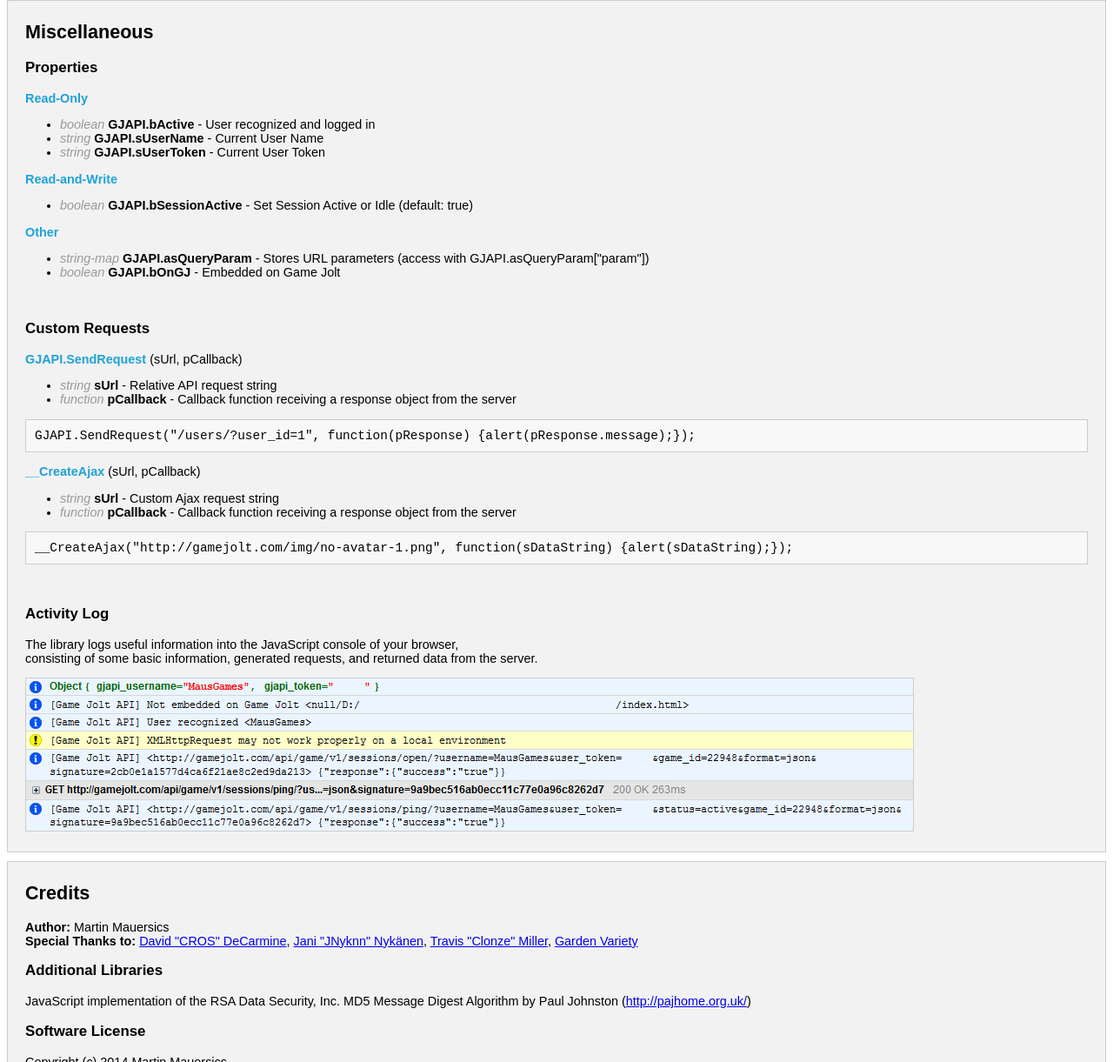
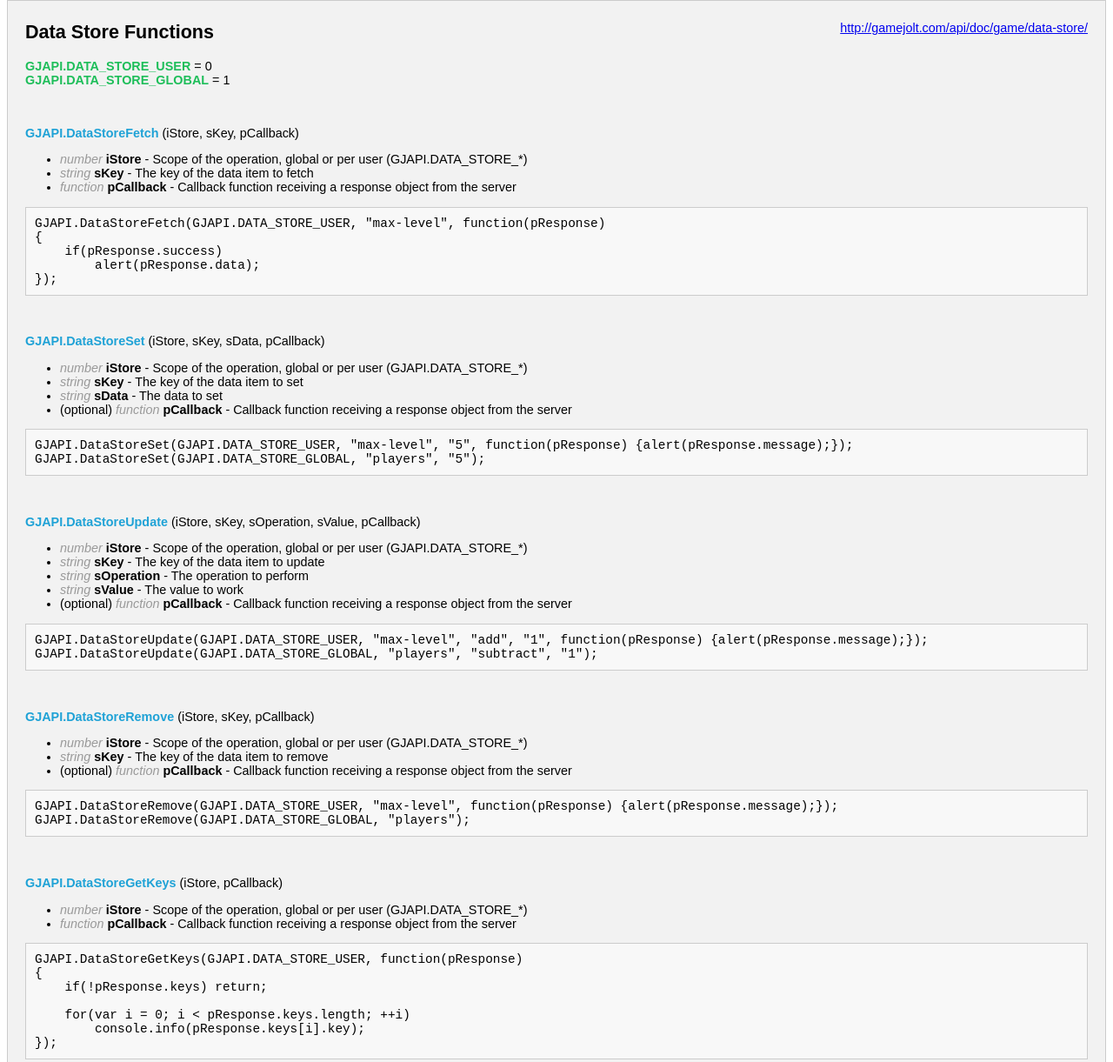
Before and after one commit to MausGames/game-jolt-api-js-library, a plain HTML site: page docs/index.html in a window 1280 px wide. Shown: the part 3205-4426 px from the top of the page at 87% size. Drawn offline with Linux system fonts and the light colour scheme.

Commit message:
Updated documentation.

```diff
--- a/docs/index.html
+++ b/docs/index.html
@@ -234,6 +234,89 @@
 
 
         <!-- **************************************************************** -->
+        <!-- Data Store -->
+        <div class="block">
+
+            <a class="link" href="http://gamejolt.com/api/doc/game/scores/" target="_blank">http://gamejolt.com/api/doc/game/data-store/</a>
+            <h2>Data Store Functions</h2>
+
+            <p><span class="const">GJAPI.DATA_STORE_USER</span> = 0<br />
+            <span class="const">GJAPI.DATA_STORE_GLOBAL</span> = 1</p>
+
+            <p><br /></p>
+
+            <p><span class="func">GJAPI.DataStoreFetch</span> (iStore, sKey, pCallback)</p>
+            <ul>
+                <li><i>number</i> <b>iStore</b> - Scope of the operation, global or per user (GJAPI.DATA_STORE_*)</li>
+                <li><i>string</i> <b>sKey</b> - The key of the data item to fetch</li>
+                <li><i>function</i> <b>pCallback</b> - Callback function receiving a response object from the server</li>
+            </ul>
+
+            <p class="code">GJAPI.DataStoreFetch(GJAPI.DATA_STORE_USER, "max-level", function(pResponse)<br />
+            {<br />
+            &nbsp;&nbsp;&nbsp;&nbsp;if(pResponse.success)<br />
+            &nbsp;&nbsp;&nbsp;&nbsp;&nbsp;&nbsp;&nbsp;&nbsp;alert(pResponse.data);<br />
+            });</p>
+
+            <p><br /></p>
+
+            <p><span class="func">GJAPI.DataStoreSet</span> (iStore, sKey, sData, pCallback)</p>
+            <ul>
+                <li><i>number</i> <b>iStore</b> - Scope of the operation, global or per user (GJAPI.DATA_STORE_*)</li>
+                <li><i>string</i> <b>sKey</b> - The key of the data item to set</li>
+                <li><i>string</i> <b>sData</b> - The data to set</li>
+                <li>(optional) <i>function</i> <b>pCallback</b> - Callback function receiving a response object from the server</li>
+            </ul>
+
+            <p class="code">GJAPI.DataStoreSet(GJAPI.DATA_STORE_USER, "max-level", "5", function(pResponse) {alert(pResponse.message);});<br />
+            GJAPI.DataStoreSet(GJAPI.DATA_STORE_GLOBAL, "players", "5");</p>
+
+            <p><br /></p>
+
+            <p><span class="func">GJAPI.DataStoreUpdate</span> (iStore, sKey, sOperation, sValue, pCallback)</p>
+            <ul>
+                <li><i>number</i> <b>iStore</b> - Scope of the operation, global or per user (GJAPI.DATA_STORE_*)</li>
+                <li><i>string</i> <b>sKey</b> - The key of the data item to update</li>
+                <li><i>string</i> <b>sOperation</b> - The operation to perform</li>
+                <li><i>string</i> <b>sValue</b> - The value to work</li>
+                <li>(optional) <i>function</i> <b>pCallback</b> - Callback function receiving a response object from the server</li>
+            </ul>
+
+            <p class="code">GJAPI.DataStoreUpdate(GJAPI.DATA_STORE_USER, "max-level", "add", "1", function(pResponse) {alert(pResponse.message);});<br />
+            GJAPI.DataStoreUpdate(GJAPI.DATA_STORE_GLOBAL, "players", "subtract", "1");</p>
+
+            <p><br /></p>
+
+            <p><span class="func">GJAPI.DataStoreRemove</span> (iStore, sKey, pCallback)</p>
+            <ul>
+                <li><i>number</i> <b>iStore</b> - Scope of the operation, global or per user (GJAPI.DATA_STORE_*)</li>
+                <li><i>string</i> <b>sKey</b> - The key of the data item to remove</li>
+                <li>(optional) <i>function</i> <b>pCallback</b> - Callback function receiving a response object from the server</li>
+            </ul>
+
+            <p class="code">GJAPI.DataStoreRemove(GJAPI.DATA_STORE_USER, "max-level", function(pResponse) {alert(pResponse.message);});<br />
+            GJAPI.DataStoreRemove(GJAPI.DATA_STORE_GLOBAL, "players");</p>
+
+            <p><br /></p>
+
+            <p><span class="func">GJAPI.DataStoreGetKeys</span> (iStore, pCallback)</p>
+            <ul>
+                <li><i>number</i> <b>iStore</b> - Scope of the operation, global or per user (GJAPI.DATA_STORE_*)</li>
+                <li><i>function</i> <b>pCallback</b> - Callback function receiving a response object from the server</li>
+            </ul>
+
+            <p class="code">GJAPI.DataStoreGetKeys(GJAPI.DATA_STORE_USER, function(pResponse)<br />
+            {<br />
+            &nbsp;&nbsp;&nbsp;&nbsp;if(!pResponse.keys) return;<br />
+            <br />
+            &nbsp;&nbsp;&nbsp;&nbsp;for(var i = 0; i &lt; pResponse.keys.length; ++i)<br />
+            &nbsp;&nbsp;&nbsp;&nbsp;&nbsp;&nbsp;&nbsp;&nbsp;console.info(pResponse.keys[i].key);<br />
+            });</p>
+
+        </div>
+
+
+        <!-- **************************************************************** -->
         <!-- Miscellaneous -->
         <div class="block">
 
@@ -267,6 +350,10 @@
             <ul>
                 <li><i>string</i> <b>sUrl</b> - Relative API request string</li>
                 <li><i>function</i> <b>pCallback</b> - Callback function receiving a response object from the server</li>
+                <li>(optional) <i>boolean</i> <b>bSendUser</b> - Automatically include username and token to the request (default: true)</li>
+                <li>(optional) <i>string</i> <b>sFormat</b> - Data return format (default: json) </li>
+                <li>(optional) <i>string</i> <b>sMethod</b> - HTTP verb to be used</li>
+                <li>(optional) <i>string</i> <b>sBodyData</b> - The content of the body to be sent</li>
             </ul>
             <p class="code">GJAPI.SendRequest("/users/?user_id=1", function(pResponse) {alert(pResponse.message);});</p>
 
@@ -275,6 +362,8 @@
             <ul>
                 <li><i>string</i> <b>sUrl</b> - Custom Ajax request string</li>
                 <li><i>function</i> <b>pCallback</b> - Callback function receiving a response object from the server</li>
+                <li>(optional) <i>string</i> <b>sMethod</b> - HTTP verb to be used (default: GET)</li>
+                <li>(optional) <i>string</i> <b>sBodyData</b> - The content of the body to be sent</li>
             </ul>
             <p class="code">__CreateAjax("http://gamejolt.com/img/no-avatar-1.png", function(sDataString) {alert(sDataString);});</p>
 
```
